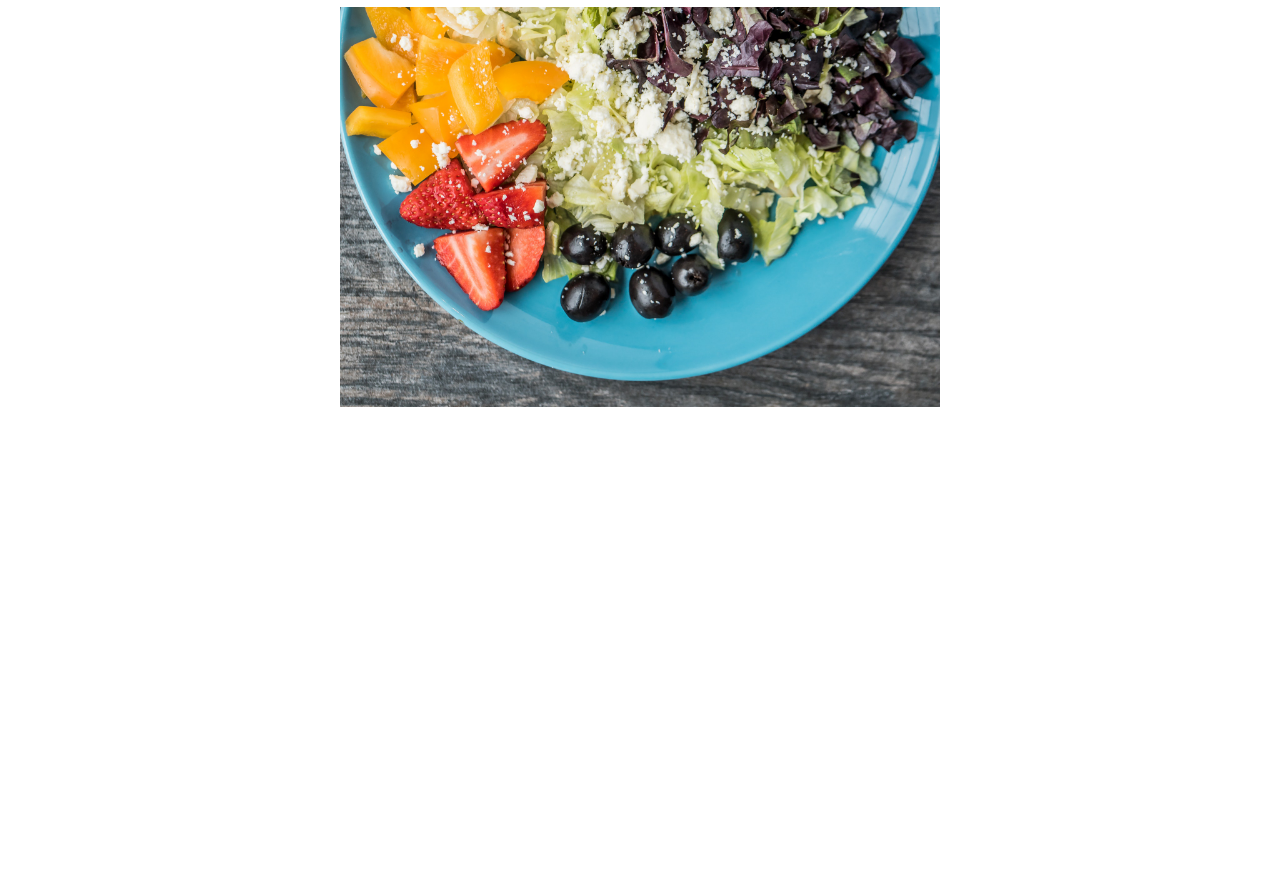
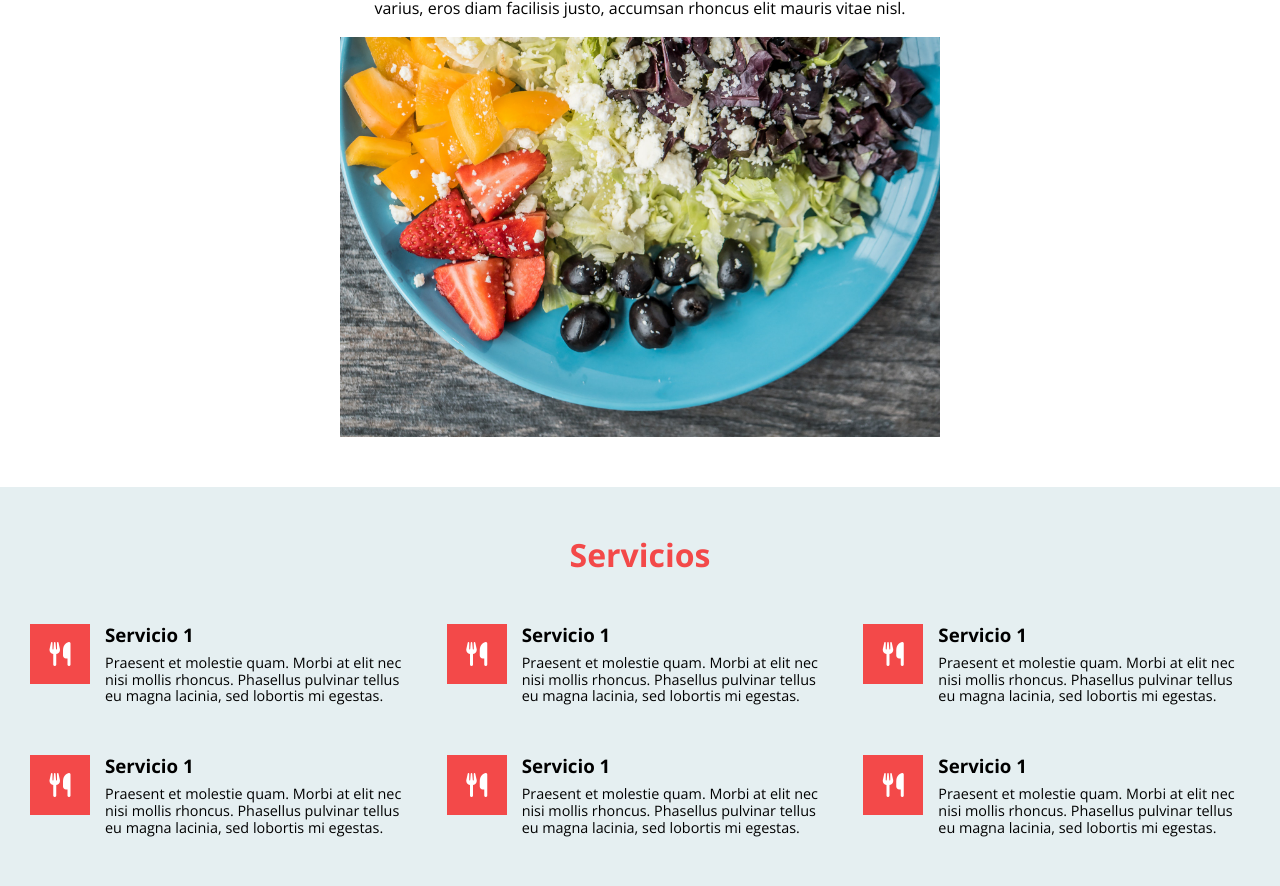
Before and after one commit to carlo697/landing-02, a plain HTML site: page index.html in a window 1280 px wide. Shown: the part 1087-1973 px from the top of the page. Before the commit the page ends 1544 px from the top, so only its background shows below. Drawn offline with nearby package versions, Linux system fonts and the light colour scheme.

Commit message:
Añadir seccion de servicios

```diff
--- a/css/style.css
+++ b/css/style.css
@@ -1,5 +1,7 @@
 :root {
 	--botones: rgb(243, 73, 73);
+	--fondo1: white;
+	--findo2: #e5eff1;;
 }
 
 * {
@@ -19,11 +21,15 @@ button {
 }
 
 body {
-	width: 100vw;
+	width: 100%;
 }
 
 html {
 	font-family: 'Open Sans', sans-serif;
+}
+
+main {
+	widows: 100%;
 }
 
 .esconder {
@@ -147,16 +153,19 @@ html {
 
 
 .cabecera {
-	margin-bottom: 20px;
+	margin-bottom: 50px;
 	font-size: 2rem;
 	text-align: center;
 
 	color: var(--botones);
 }
 
+.seccion {
+	padding: 50px 30px;
+}
+
 
 .acerca {
-	padding: 50px 30px;
 	display: flex;
 	flex-direction: column;
 	align-items: center;
@@ -177,3 +186,62 @@ html {
 	width: 100%;
 	max-width: 600px;
 }
+
+
+.servicios {
+	background: var(--findo2);
+}
+
+.servicios-contenedor {
+	display: flex;
+	flex-direction: column;
+	align-items: center;
+}
+
+.servicio-caja {
+	display: flex;
+	margin-bottom: 50px;
+}
+
+.servicio-caja:last-child {
+	margin-bottom: 0;
+}
+
+.servicio-imagen {
+	width: 60px;
+	height: 60px;
+	flex-shrink: 0;
+	background-color: var(--botones);
+	display: flex;
+	justify-content: center;
+	align-items: center;
+	font-size: 1.5em;
+	color: white;
+	margin-right: 15px;
+}
+
+.servicio-contenido {
+	max-width: 450px;
+}
+
+.servicio-contenido h3 {
+	margin-bottom: 10px;
+}
+
+.servicio-contenido p {
+	font-size: 0.9em;
+}
+
+
+@media (min-width: 800px) {
+	.servicios-contenedor {
+		display: grid;
+		grid-template-columns: 1fr 1fr 1fr;
+		grid-column-gap: 30px;
+		grid-row-gap: 50px;
+	}
+
+	.servicio-caja {
+		margin: 0px;
+	}
+}
--- a/index.html
+++ b/index.html
@@ -39,13 +39,68 @@
 		</section>
 
 		<main>
-			<section class="acerca">
+			<section class="acerca seccion">
 				<h2 class="cabecera">Acerca de nosotros</h2>
 				<p class="parrafo-1">Lorem ipsum dolor sit amet, consectetur adipiscing elit. Aenean tellus mi, sodales in ante sit amet, pharetra ornare urna. Pellentesque felis nisl, semper non felis eu, imperdiet rutrum nisl. Fusce sed ex est. Nam feugiat turpis nibh, sit amet sagittis leo dignissim vel.</p>
 				<p>Ut ultricies nisi suscipit turpis auctor, eget dignissim justo sodales. Sed pellentesque mi ut dui fermentum, vel iaculis dolor accumsan. Ut rutrum est a magna blandit, quis laoreet quam varius. Phasellus egestas, arcu non lobortis varius, eros diam facilisis justo, accumsan rhoncus elit mauris vitae nisl.</p>
 
 				<img src="img/acerca.jpg" alt="">
 			</section>
+
+			<section class="servicios seccion">
+				<h2 class="cabecera">Servicios</h2>
+
+				<div class="servicios-contenedor">
+
+					<div class="servicio-caja">
+						<div class="servicio-imagen"><i class="fas fa-utensils"></i></div>
+						<div class="servicio-contenido">
+							<h3>Servicio 1</h3>
+							<p>Praesent et molestie quam. Morbi at elit nec nisi mollis rhoncus. Phasellus pulvinar tellus eu magna lacinia, sed lobortis mi egestas.</p>
+						</div>
+					</div>
+
+					<div class="servicio-caja">
+						<div class="servicio-imagen"><i class="fas fa-utensils"></i></div>
+						<div class="servicio-contenido">
+							<h3>Servicio 1</h3>
+							<p>Praesent et molestie quam. Morbi at elit nec nisi mollis rhoncus. Phasellus pulvinar tellus eu magna lacinia, sed lobortis mi egestas.</p>
+						</div>
+					</div>
+
+					<div class="servicio-caja">
+						<div class="servicio-imagen"><i class="fas fa-utensils"></i></div>
+						<div class="servicio-contenido">
+							<h3>Servicio 1</h3>
+							<p>Praesent et molestie quam. Morbi at elit nec nisi mollis rhoncus. Phasellus pulvinar tellus eu magna lacinia, sed lobortis mi egestas.</p>
+						</div>
+					</div>
+
+					<div class="servicio-caja">
+						<div class="servicio-imagen"><i class="fas fa-utensils"></i></div>
+						<div class="servicio-contenido">
+							<h3>Servicio 1</h3>
+							<p>Praesent et molestie quam. Morbi at elit nec nisi mollis rhoncus. Phasellus pulvinar tellus eu magna lacinia, sed lobortis mi egestas.</p>
+						</div>
+					</div>
+
+					<div class="servicio-caja">
+						<div class="servicio-imagen"><i class="fas fa-utensils"></i></div>
+						<div class="servicio-contenido">
+							<h3>Servicio 1</h3>
+							<p>Praesent et molestie quam. Morbi at elit nec nisi mollis rhoncus. Phasellus pulvinar tellus eu magna lacinia, sed lobortis mi egestas.</p>
+						</div>
+					</div>
+
+					<div class="servicio-caja">
+						<div class="servicio-imagen"><i class="fas fa-utensils"></i></div>
+						<div class="servicio-contenido">
+							<h3>Servicio 1</h3>
+							<p>Praesent et molestie quam. Morbi at elit nec nisi mollis rhoncus. Phasellus pulvinar tellus eu magna lacinia, sed lobortis mi egestas.</p>
+						</div>
+					</div>
+				</div>
+			</section>
 		</main>
 	</body>
 </html>
```
